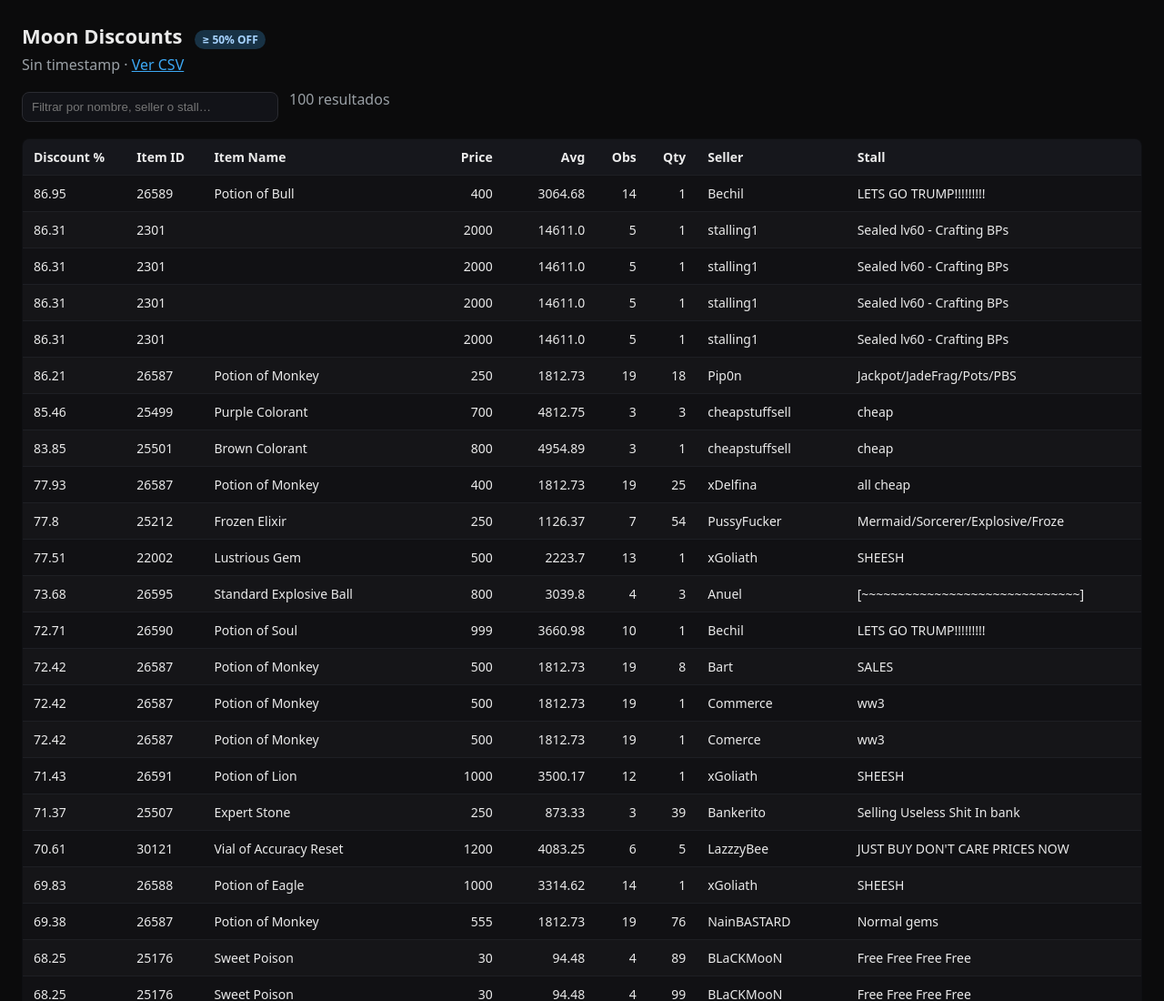
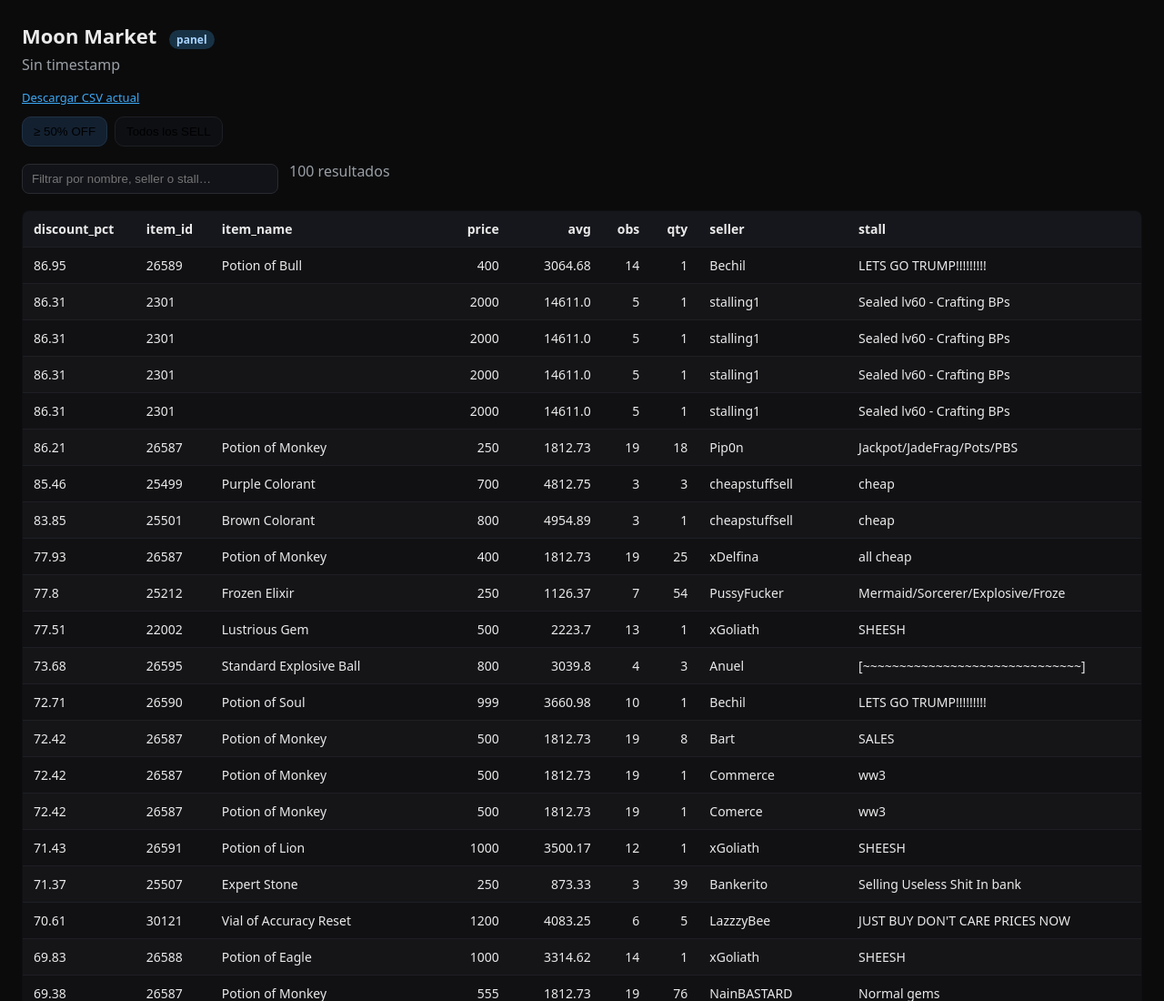
Before and after one commit to Bunencio/moon-discounts, a plain HTML site: page docs/index.html in a window 1280 px wide. Shown: the top 1100 px of the page at 91% size. Drawn offline with nearby package versions, Linux system fonts and the light colour scheme; no server answers.

Commit message:
Update index.html

```diff
--- a/docs/index.html
+++ b/docs/index.html
@@ -2,30 +2,44 @@
 <html lang="es">
 <head>
   <meta charset="utf-8"/>
-  <title>Moon Discounts – ≥ 50% OFF</title>
+  <title>Moon Market – Panel</title>
   <meta name="viewport" content="width=device-width, initial-scale=1"/>
   <style>
-    :root { --bg:#0b0b0c; --fg:#eaeaea; --muted:#9aa0a6; --row:#151518; --row2:#111114; --accent:#3da9f5; }
+    :root { --bg:#0b0b0c; --fg:#eaeaea; --muted:#9aa0a6; --row:#151518; --row2:#111114; --accent:#3da9f5; --border:#1e1f24;}
     body{font-family:system-ui,-apple-system,Segoe UI,Roboto,Arial,sans-serif;background:var(--bg);color:var(--fg);margin:24px}
     h1{margin:0 0 6px;font-size:22px}
     .meta{color:var(--muted);margin-bottom:16px}
     a{color:var(--accent)}
-    table{border-collapse:collapse;width:100%;background:#0e0f12;border:1px solid #1e1f24;border-radius:8px;overflow:hidden}
-    th, td{padding:10px 12px;font-size:14px;border-bottom:1px solid #1e1f24}
+    .tabs{display:flex;gap:8px;margin:12px 0 16px;flex-wrap:wrap}
+    .tab{padding:8px 12px;border:1px solid var(--border);border-radius:10px;background:#0e0f13;cursor:pointer}
+    .tab.active{background:#132030;border-color:#203245}
+    .controls{display:flex;gap:12px;align-items:center;margin:12px 0 16px}
+    input{padding:8px 10px;border-radius:8px;border:1px solid #2a2b31;background:#121318;color:var(--fg);min-width:260px}
+    .badge{display:inline-block;padding:2px 8px;border-radius:999px;background:#183245;color:#a7d3ff;font-size:12px;margin-left:8px}
+    table{border-collapse:collapse;width:100%;background:#0e0f12;border:1px solid var(--border);border-radius:8px;overflow:hidden}
+    th, td{padding:10px 12px;font-size:14px;border-bottom:1px solid var(--border)}
     th{background:#16171c;position:sticky;top:0;text-align:left}
     tr:nth-child(even){background:var(--row)}
     tr:nth-child(odd){background:var(--row2)}
     .right{text-align:right}
-    .controls{display:flex;gap:12px;align-items:center;margin:12px 0 16px}
-    input{padding:8px 10px;border-radius:8px;border:1px solid #2a2b31;background:#121318;color:var(--fg);min-width:260px}
-    .badge{display:inline-block;padding:2px 8px;border-radius:999px;background:#183245;color:#a7d3ff;font-size:12px;margin-left:8px}
+    .downloads{display:flex;gap:12px;flex-wrap:wrap;margin-bottom:8px}
+    .downloads a{font-size:13px}
   </style>
+  <script src="https://cdn.jsdelivr.net/npm/papaparse@5.4.1/papaparse.min.js"></script>
 </head>
 <body>
-  <h1>Moon Discounts <span class="badge">≥ 50% OFF</span></h1>
+  <h1>Moon Market <span class="badge">panel</span></h1>
   <div class="meta">
-    <span id="updated">Cargando…</span> ·
-    <a href="discount_hits_ge_50pct.csv">Ver CSV</a>
+    <span id="updated">Cargando…</span>
+  </div>
+
+  <div class="downloads">
+    <a id="dl-link" href="discount_hits_ge_50pct.csv" download>Descargar CSV actual</a>
+  </div>
+
+  <div class="tabs">
+    <button class="tab active" data-tab="discount">≥ 50% OFF</button>
+    <button class="tab" data-tab="allsell">Todos los SELL</button>
   </div>
 
   <div class="controls">
@@ -34,23 +48,30 @@
   </div>
 
   <table id="tbl">
-    <thead>
-      <tr>
-        <th>Discount %</th>
-        <th>Item ID</th>
-        <th>Item Name</th>
-        <th class="right">Price</th>
-        <th class="right">Avg</th>
-        <th class="right">Obs</th>
-        <th class="right">Qty</th>
-        <th>Seller</th>
-        <th>Stall</th>
-      </tr>
-    </thead>
-    <tbody></tbody>
+    <thead id="thead"></thead>
+    <tbody id="tbody"></tbody>
   </table>
 
 <script>
+const SOURCES = {
+  discount: {
+    url: 'discount_hits_ge_50pct.csv',
+    headers: ['discount_pct','item_id','item_name','price','avg','obs','qty','seller','stall'],
+    title: 'Moon Discounts – ≥ 50% OFF'
+  },
+  allsell: {
+    // si prefieres el enriquecido, usa: 'sales_all_today_enriched.csv'
+    url: 'sales_all_today.csv',
+    // autodetectaremos encabezados para esta pestaña
+    headers: null,
+    title: 'Moon Market – Todos los SELL'
+  }
+};
+
+let currentTab = 'discount';
+let ALL_ROWS = [];
+let HEADERS = [];
+
 async function fetchJSON(url){
   try{
     const r = await fetch(url, {cache:'no-store'});
@@ -58,84 +79,118 @@ async function fetchJSON(url){
     return await r.json();
   }catch{ return null; }
 }
-async function fetchText(url){
+
+async function parseCSV(url){
   const r = await fetch(url, {cache:'no-store'});
-  return r.ok ? r.text() : '';
+  if(!r.ok) return {data:[], fields:[]};
+  const text = await r.text();
+  const parsed = Papa.parse(text, {header:true, skipEmptyLines:true});
+  return {data: parsed.data, fields: parsed.meta.fields || []};
 }
-function parseCSV(csv){
-  csv = csv.trim();
-  if(!csv) return {headers:[], rows:[]};
-  // Simple CSV (sin comillas); si tus nombres pueden traer comas, convendría PapaParse.
-  const lines = csv.split(/\r?\n/);
-  const headers = lines.shift().split(',');
-  const rows = lines.map(l=>{
-    const cells = l.split(',');
-    const obj = {};
-    headers.forEach((h,i)=>obj[h]=cells[i]??'');
-    return obj;
-  });
-  return {headers, rows};
-}
-function render(rows){
-  const tbody = document.querySelector('#tbl tbody');
+
+function renderTable(rows, fields){
+  const thead = document.getElementById('thead');
+  const tbody = document.getElementById('tbody');
+  thead.innerHTML = '';
   tbody.innerHTML = '';
+
+  // head
+  const trh = document.createElement('tr');
+  for(const h of fields){
+    const th = document.createElement('th');
+    th.textContent = h;
+    if(['price','avg','obs','qty','avg_hist','median_hist','obs_hist','pct_vs_avg','pct_vs_median','discount_pct_vs_avg'].includes(h)){
+      th.style.textAlign = 'right';
+    }
+    trh.appendChild(th);
+  }
+  thead.appendChild(trh);
+
+  // body
   for(const r of rows){
     const tr = document.createElement('tr');
-    tr.innerHTML = `
-      <td>${r.discount_pct??''}</td>
-      <td>${r.item_id??''}</td>
-      <td>${r.item_name??''}</td>
-      <td class="right">${r.price??''}</td>
-      <td class="right">${r.avg??''}</td>
-      <td class="right">${r.obs??''}</td>
-      <td class="right">${r.qty??''}</td>
-      <td>${r.seller??''}</td>
-      <td>${r.stall??''}</td>
-    `;
+    tr.innerHTML = fields.map(h=>{
+      const v = r[h] ?? '';
+      const cls = ['price','avg','obs','qty','avg_hist','median_hist','obs_hist','pct_vs_avg','pct_vs_median','discount_pct_vs_avg'].includes(h) ? 'class="right"' : '';
+      return `<td ${cls}>${v}</td>`;
+    }).join('');
     tbody.appendChild(tr);
   }
-  document.getElementById('rowsCount').textContent =
-    rows.length ? `${rows.length} resultados` : 'Sin resultados';
+
+  document.getElementById('rowsCount').textContent = rows.length ? `${rows.length} resultados` : 'Sin resultados';
 }
-async function loadAll(){
+
+function applyFilter(){
+  const q = (document.getElementById('filter').value || '').toLowerCase();
+  const filtered = ALL_ROWS.filter(r =>
+    (r.item_name||'').toLowerCase().includes(q) ||
+    (r.seller||'').toLowerCase().includes(q) ||
+    (r.stall||'').toLowerCase().includes(q)
+  );
+  renderTable(filtered, HEADERS);
+}
+
+async function loadTab(tab){
+  currentTab = tab;
+  const cfg = SOURCES[tab];
+
+  // título + link de descarga
+  document.title = cfg.title;
+  document.getElementById('dl-link').href = cfg.url;
+
+  // datos
+  const {data, fields} = await parseCSV(cfg.url);
+  ALL_ROWS = data;
+  HEADERS = cfg.headers && cfg.headers.length ? cfg.headers : fields;
+
+  // si la pestaña discount trae columnas fijas, mantén ese orden
+  if(cfg.headers && cfg.headers.length){
+    // re-mapea filas a ese orden (si falta alguna columna, queda vacía)
+    ALL_ROWS = data.map(row=>{
+      const o = {};
+      for(const h of cfg.headers) o[h] = row[h] ?? '';
+      return o;
+    });
+    HEADERS = cfg.headers;
+  }
+
+  applyFilter();
+}
+
+async function init(){
+  // timestamp
   const meta = await fetchJSON('last_run.json');
   document.getElementById('updated').textContent =
     meta?.updated_at ? `Última actualización: ${meta.updated_at}` : 'Sin timestamp';
 
-  const csvText = await fetchText('discount_hits_ge_50pct.csv');
-  const {rows} = parseCSV(csvText);
-  window.__ALL_ROWS__ = rows;
-  render(rows);
-}
-function setupFilter(){
-  const input = document.getElementById('filter');
-  input.addEventListener('input', ()=>{
-    const q = input.value.toLowerCase();
-    const rows = (window.__ALL_ROWS__||[]).filter(r =>
-      (r.item_name||'').toLowerCase().includes(q) ||
-      (r.seller||'').toLowerCase().includes(q) ||
-      (r.stall||'').toLowerCase().includes(q)
-    );
-    render(rows);
+  // pestañas
+  document.querySelectorAll('.tab').forEach(btn=>{
+    btn.addEventListener('click', async ()=>{
+      document.querySelectorAll('.tab').forEach(x=>x.classList.remove('active'));
+      btn.classList.add('active');
+      await loadTab(btn.dataset.tab);
+    });
   });
-}
-(async function init(){
-  await loadAll();
-  setupFilter();
-  // Auto-refresh cada 60s (recarga data, mantiene filtro)
+
+  // filtro
+  document.getElementById('filter').addEventListener('input', applyFilter);
+
+  // carga inicial (≥50%)
+  await loadTab('discount');
+
+  // auto-refresh cada 60s (mantiene pestaña y filtro)
   setInterval(async ()=>{
-    const q = document.getElementById('filter').value.toLowerCase();
-    await loadAll();
-    if(q){
-      const rows = (window.__ALL_ROWS__||[]).filter(r =>
-        (r.item_name||'').toLowerCase().includes(q) ||
-        (r.seller||'').toLowerCase().includes(q) ||
-        (r.stall||'').toLowerCase().includes(q)
-      );
-      render(rows);
+    const q = document.getElementById('filter').value;
+    await loadTab(currentTab);
+    document.getElementById('filter').value = q;
+    applyFilter();
+    const meta = await fetchJSON('last_run.json');
+    if(meta?.updated_at){
+      document.getElementById('updated').textContent = `Última actualización: ${meta.updated_at}`;
     }
   }, 60000);
-})();
+}
+init();
 </script>
 </body>
 </html>
```
